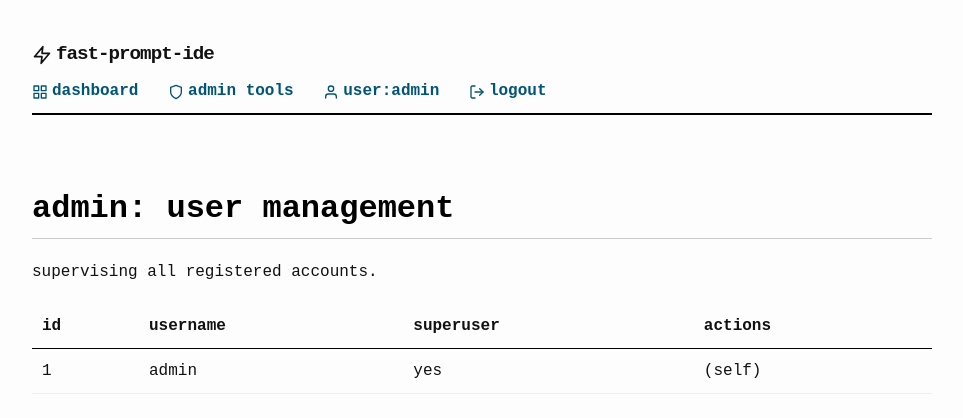
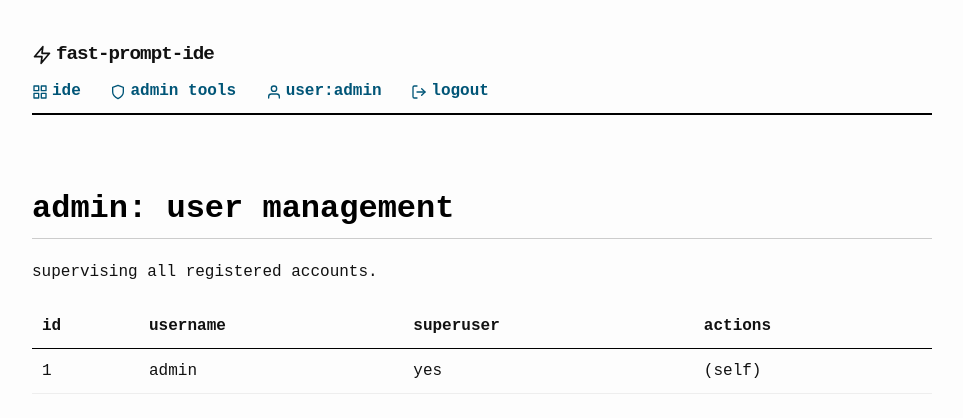
Before and after one commit to w506sp/fast-prompt-ide, a Django app: page /accounts/admin-tools/ in a window 1280 px wide. Shown: the top 418 px of the page, without its empty margins (158-1121 px from the left). Run offline with Django 5.2, Linux system fonts and the light colour scheme; a user stored in the database is signed in; data comes from the database, SQL or seed files in the repository; some libraries are stand-ins or nearby versions.

Commit message:
feat(accounts): send authed users to the new IDE shell instead of workspace list

```diff
--- a/accounts/views.py
+++ b/accounts/views.py
@@ -9,7 +9,7 @@ User = get_user_model()
 
 def landing(request):
     if request.user.is_authenticated:
-        return redirect('workspace_list')
+        return redirect('ide_shell')
     return render(request, 'accounts/landing.html')
 
 class SignUpView(generic.CreateView):
--- a/templates/base.html
+++ b/templates/base.html
@@ -308,7 +308,7 @@
     <header>
         <div class="brand"><svg class="icon" width="20" height="20" viewBox="0 0 24 24" fill="none" stroke="currentColor" stroke-width="2" stroke-linecap="round" stroke-linejoin="round"><polygon points="13 2 3 14 12 14 11 22 21 10 12 10 13 2"></polygon></svg>fast-prompt-ide</div>
         <nav>
-            <a href="{% url 'landing' %}"><svg class="icon" width="16" height="16" viewBox="0 0 24 24" fill="none" stroke="currentColor" stroke-width="2" stroke-linecap="round" stroke-linejoin="round"><rect x="3" y="3" width="7" height="7"></rect><rect x="14" y="3" width="7" height="7"></rect><rect x="14" y="14" width="7" height="7"></rect><rect x="3" y="14" width="7" height="7"></rect></svg>dashboard</a>
+            <a href="{% if user.is_authenticated %}{% url 'ide_shell' %}{% else %}{% url 'landing' %}{% endif %}"><svg class="icon" width="16" height="16" viewBox="0 0 24 24" fill="none" stroke="currentColor" stroke-width="2" stroke-linecap="round" stroke-linejoin="round"><rect x="3" y="3" width="7" height="7"></rect><rect x="14" y="3" width="7" height="7"></rect><rect x="14" y="14" width="7" height="7"></rect><rect x="3" y="14" width="7" height="7"></rect></svg>ide</a>
             {% if user.is_authenticated %}
                 {% if user.is_superuser %}
                     <a href="{% url 'admin_dashboard' %}"><svg class="icon" width="16" height="16" viewBox="0 0 24 24" fill="none" stroke="currentColor" stroke-width="2" stroke-linecap="round" stroke-linejoin="round"><path d="M12 22s8-4 8-10V5l-8-3-8 3v7c0 6 8 10 8 10z"></path></svg>admin tools</a>
```
